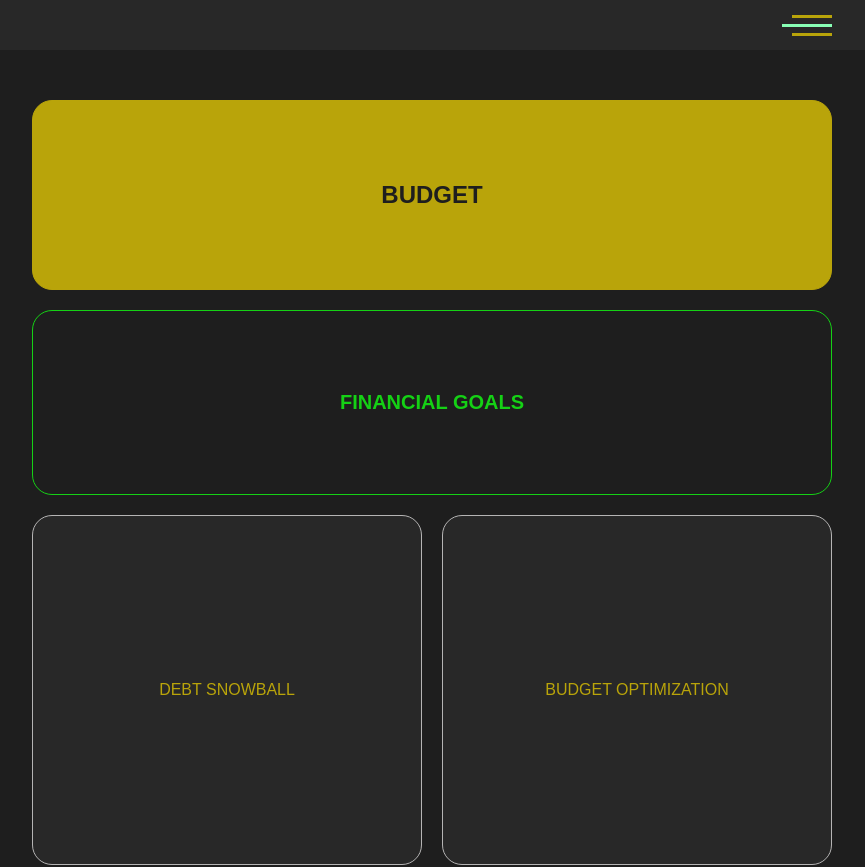
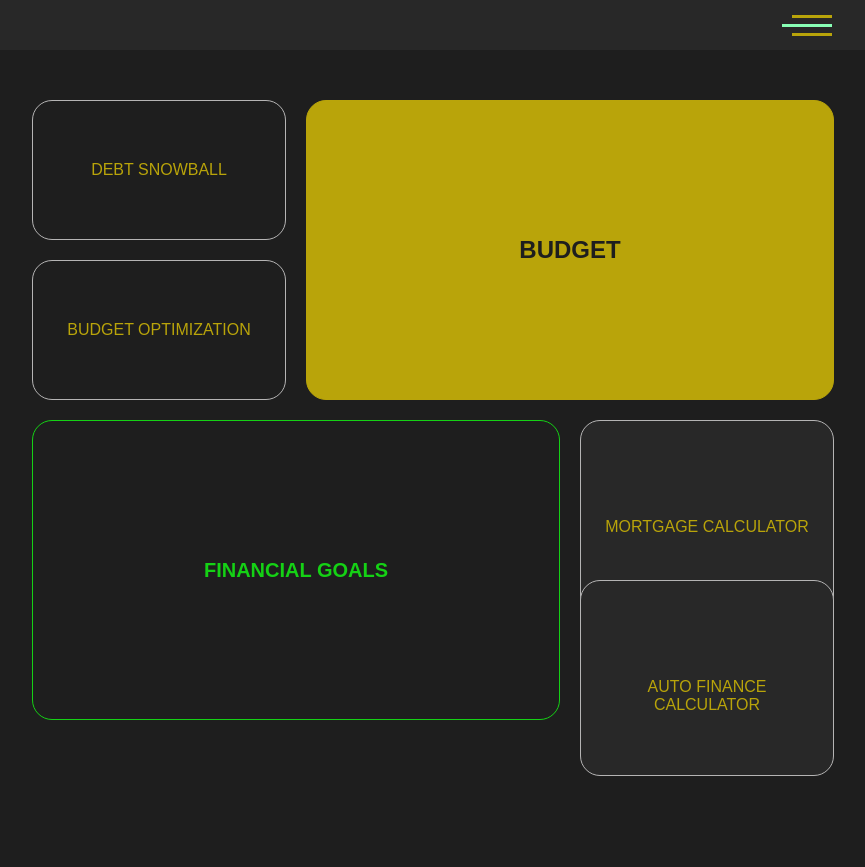
Before and after one commit to MichaelCostanzaJr/financial_planner, a React (Create React App) app in the folder Financial_planner_frontend/: page /home in a window 1280 px wide. Shown: the top 867 px of the page, without its empty margins (208-1073 px from the left). After the commit the page ends 800 px from the top, so only its background shows below. Built offline with nearby package versions, Linux system fonts and the light colour scheme; no server answers.

Commit message:
changed the layout of the home screen when on desktop

```diff
--- a/Financial_planner_frontend/src/components/home.css
+++ b/Financial_planner_frontend/src/components/home.css
@@ -30,6 +30,21 @@
     font-weight: 700;
     font-size: 1.5em;
 }
+
+.home .container .goals-btn{
+    grid-column: 1 / 3;
+    padding-block: 10%;
+    /* background-color: var(--income-secondary-color); */
+    color: var(--income-secondary-color);
+    border-color: var(--income-secondary-color);
+    font-weight: 700;
+    font-size: 1.25em;
+}
+
+.home .container .alt-tile{
+    background-color: var(--nav-light);
+}
+
 
 @media only screen and (min-width: 768px){
     .home .container .budget-btn {
@@ -71,11 +86,29 @@
         box-shadow: 0 0 7px 7px black inset, 0 0 0 0 black;
         font-size: .95em;
     }
+    .home .container{
+        display: grid;
+        grid-template-columns: calc(33% - 10px) calc(33% - 10px) calc(33% - 10px);
+        grid-template-rows: repeat(4, calc(150px - 10px));
+        gap: 20px;
+        align-content: center center;
+        margin-top: 50px;
+        max-height: 100vh;
     }
-
+    .home .container .budget-btn{
+        grid-column: 2 / 4;
+        grid-row: 1 / 3;
+        padding-block: 10%;
+        color: var(--background-color);
+        background-color: var(--primary-color);
+        border-color: var(--primary-color);
+        font-weight: 700;
+        font-size: 1.5em;
+    }
 
     .home .container .goals-btn{
         grid-column: 1 / 3;
+        grid-row: 3 / 5;
         padding-block: 10%;
         /* background-color: var(--income-secondary-color); */
         color: var(--income-secondary-color);
@@ -84,6 +117,7 @@
         font-size: 1.25em;
     }
 
-.home .container .alt-tile{
-    background-color: var(--nav-light);
+    .tile{
+        padding-block: 0;
     }
+}
--- a/Financial_planner_frontend/src/pages/home.jsx
+++ b/Financial_planner_frontend/src/pages/home.jsx
@@ -58,10 +58,10 @@ const Home = () => {
             <div className="container">
                 <button className="tile budget-btn" onClick={budgetHome}>Budget</button>
                 <button className="tile goals-btn" onClick={financialGoals}>Financial Goals</button>
-                <button className="tile alt-tile" onClick={debtSnowball}>Debt Snowball</button>
-                <button className="tile alt-tile" onClick={budgetOptimizer}>Budget Optimization</button>
-                <button className="tile ma-tile" onClick={mortgageCalculator}>Mortgage Calculator</button>
-                <button className="tile ma-tile" onClick={autoCalculator}>Auto Finance Calculator</button>
+                <button className="tile snowball-tile" onClick={debtSnowball}>Debt Snowball</button>
+                <button className="tile optimizer-tile" onClick={budgetOptimizer}>Budget Optimization</button>
+                <button className="tile ma-tile alt-tile mortgage-tile" onClick={mortgageCalculator}>Mortgage Calculator</button>
+                <button className="tile ma-tile alt-tile auto-tile" onClick={autoCalculator}>Auto Finance Calculator</button>
             </div>
         </div>
     )
```
Lines whose indentation alone changed are shown as unchanged.
